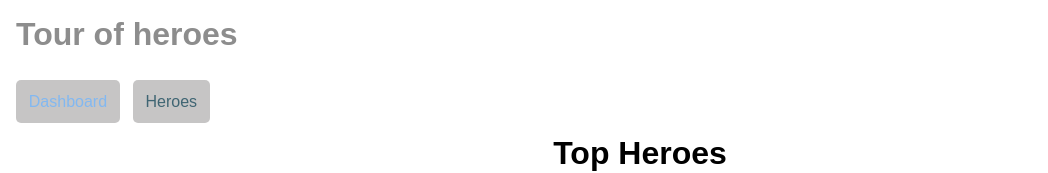
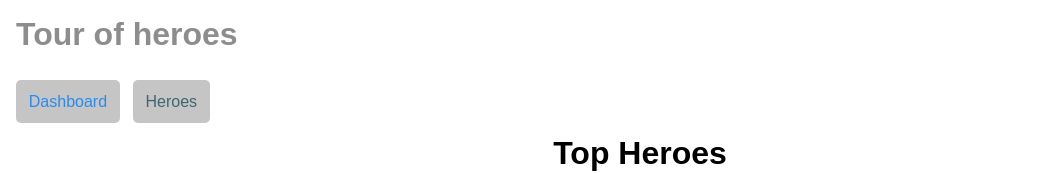
Before and after one commit to Dexter4873/vue-tour-of-heroes, a Vue app: page / in a window 1280 px wide. Shown: the top 173 px of the page, without its empty margins (0-1048 px from the left). Built offline with nearby package versions, Linux system fonts and the light colour scheme.

Commit message:
Modify active font color in nav

```diff
--- a/src/App.vue
+++ b/src/App.vue
@@ -36,6 +36,6 @@ nav a:hover {
 }
 
 .active {
-  color: #82b8f1
+  color: #288bef
 }
 </style>
```
